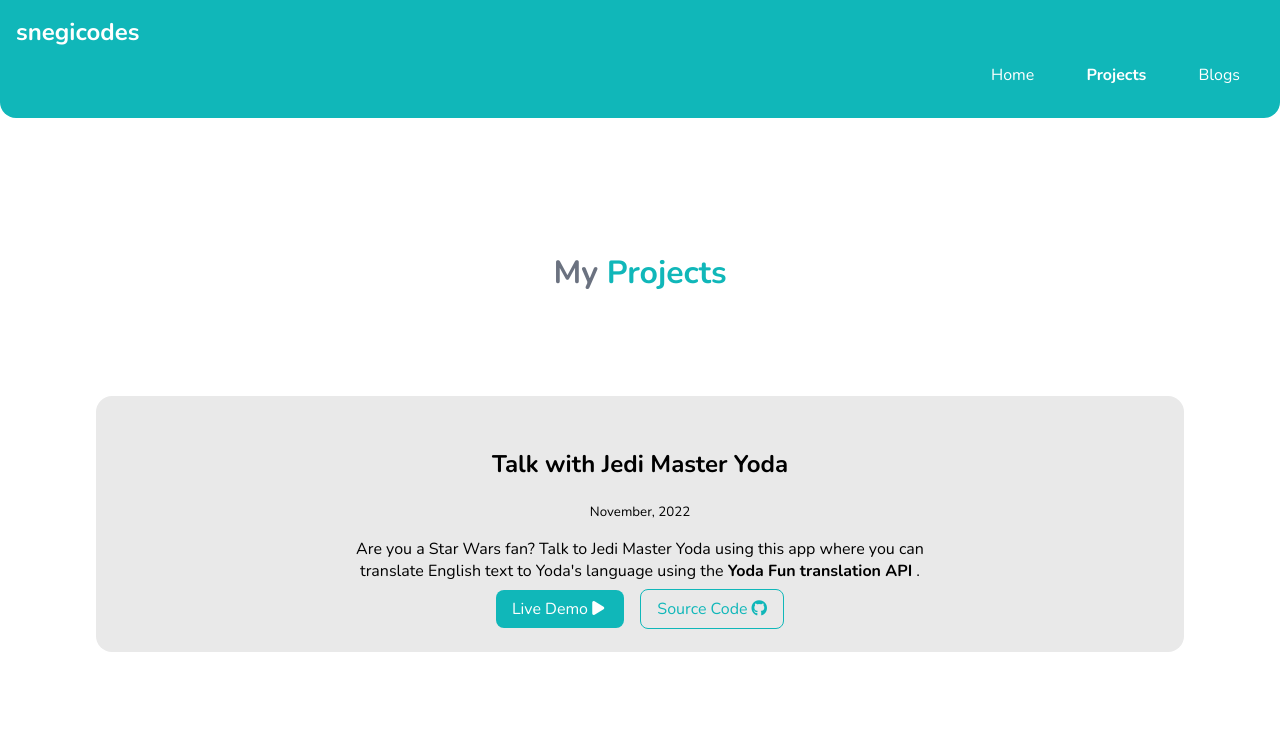
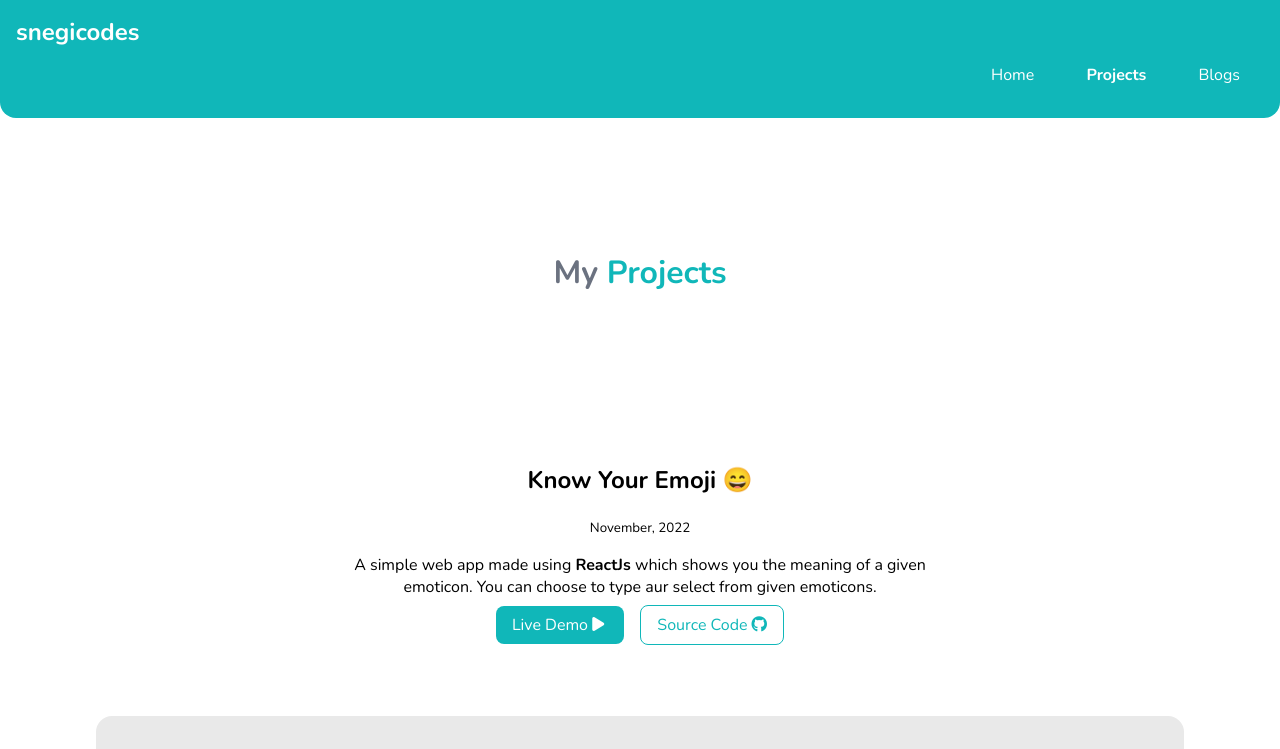
Before and after one commit to snegicodes/NeogCamp-mark04-Portfolio, a plain HTML site: page projects.html in a window 1280 px wide. Shown: the top 749 px of the page. Drawn offline with nearby package versions, Linux system fonts and the light colour scheme.

Commit message:
feat: added emoji project

```diff
--- a/projects.html
+++ b/projects.html
@@ -37,6 +37,29 @@
     </header>
 
     <ul class="list-non-bullet">
+      <li>
+        <section class="section">
+          <div class="container container-center">
+            <h1>Know Your Emoji 😄</h1>
+            <small>November, 2022</small>
+            <p>
+              A simple web app made using <strong>ReactJs</strong> which shows
+              you the meaning of a given emoticon. You can choose to type aur
+              select from given emoticons.
+            </p>
+            <a
+              class="link link-primary link-rm"
+              href="https://snegiemoji.netlify.app/"
+              >Live Demo <i class="fa-solid fa-play"></i>
+            </a>
+            <a
+              class="link link-secondary"
+              href="https://github.com/snegicodes/NeogCamp-mark08-EmoticonInterpreter"
+              >Source Code <i class="fa-brands fa-github"></i>
+            </a>
+          </div>
+        </section>
+      </li>
       <li>
         <section class="section offWhite">
           <div class="container container-center">
```
